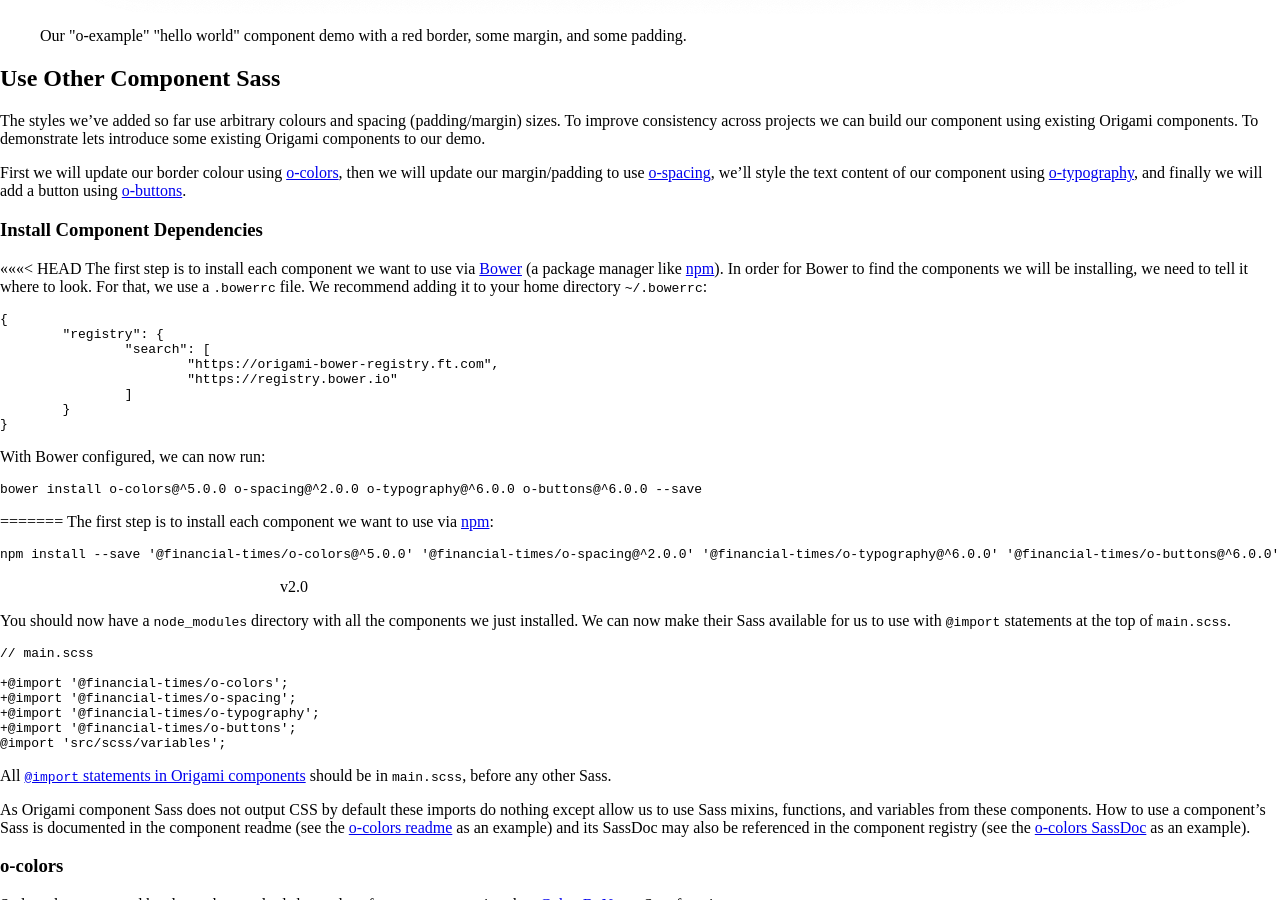
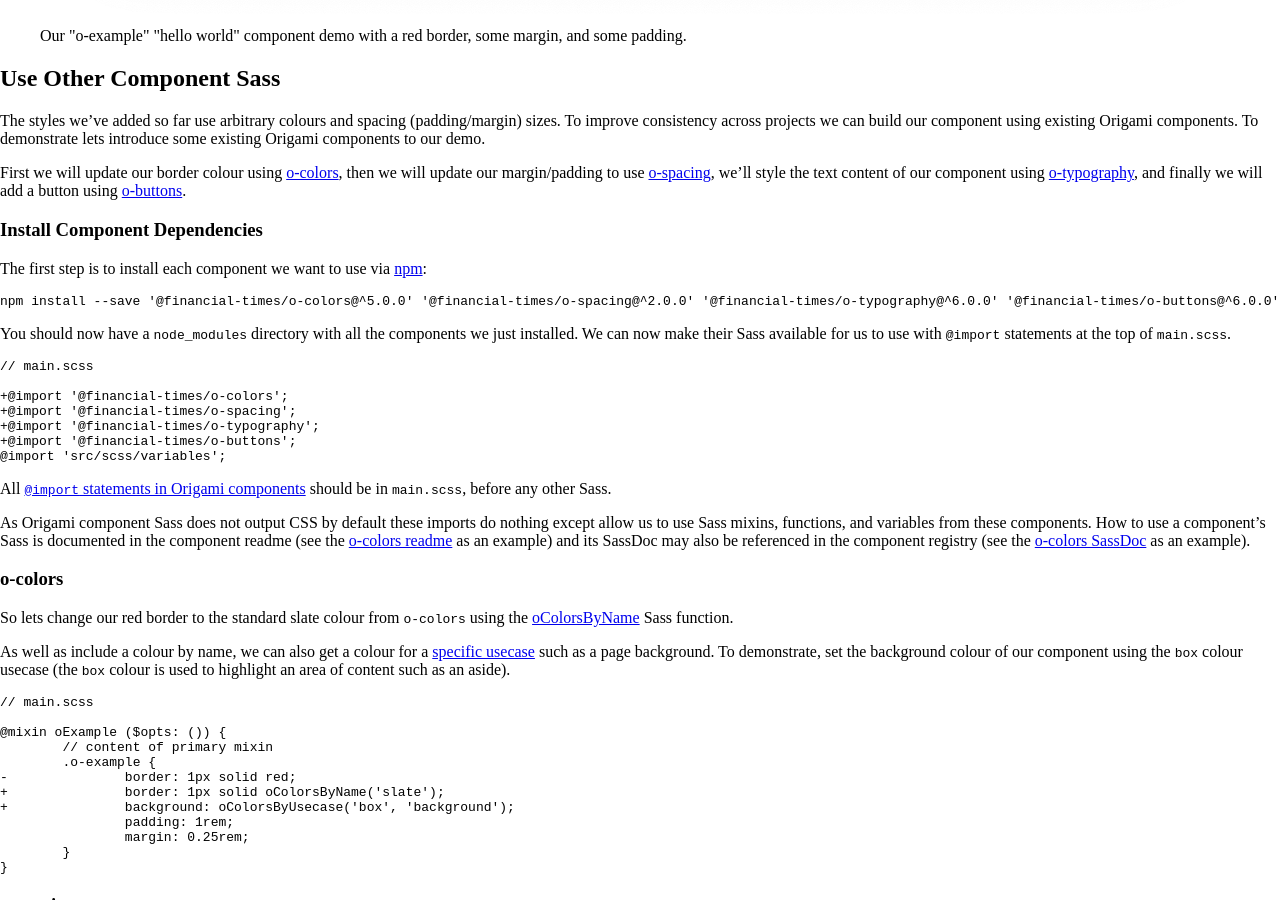
Before and after one commit to Financial-Times/origami-website, a Jekyll site: the page built from _tutorials/new-component/create-a-new-component-part-2.md, in a window 1280 px wide and 900 px high, scrolled down 3070 px. Built offline with Jekyll 4.4.1, drawn with Linux system fonts in a browser that asks for light colours; a style sheet for code colours, icons or effects is not loaded.

Commit message:
resolve conflict

```diff
--- a/_tutorials/new-component/create-a-new-component-part-2.md
+++ b/_tutorials/new-component/create-a-new-component-part-2.md
@@ -150,23 +150,8 @@ First we will update our border colour using [o-colors](https://registry.origami
 
 ### Install Component Dependencies
 
-<<<<<<< HEAD
-The first step is to install each component we want to use via [Bower](https://bower.io/) (a package manager like [npm](https://www.npmjs.com/)). In order for Bower to find the components we will be installing, we need to tell it where to look. For that, we use a `.bowerrc` file. We recommend adding it to your home directory `~/.bowerrc`:
-<pre><code class="o-syntax-highlight--json">{
-	"registry": {
-		"search": [
-			"https://origami-bower-registry.ft.com",
-			"https://registry.bower.io"
-		]
-	}
-}</code></pre>
-
-With Bower configured, we can now run:
-<pre><code class="o-syntax-highlight--bash">bower install o-colors@^5.0.0 o-spacing@^2.0.0 o-typography@^6.0.0 o-buttons@^6.0.0 --save</code></pre>
-=======
 The first step is to install each component we want to use via [npm](https://npmjs.com/):
 <pre><code class="o-syntax-highlight--bash">npm install --save '@financial-times/o-colors@^5.0.0' '@financial-times/o-spacing@^2.0.0' '@financial-times/o-typography@^6.0.0' '@financial-times/o-buttons@^6.0.0'</code></pre>
->>>>>>> v2.0
 
 You should now have a `node_modules` directory with all the components we just installed. We can now make their Sass available for us to use with `@import` statements at the top of `main.scss`.
 
```
